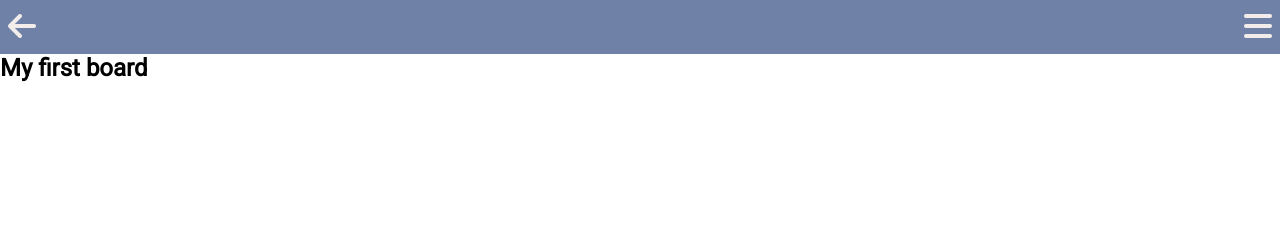
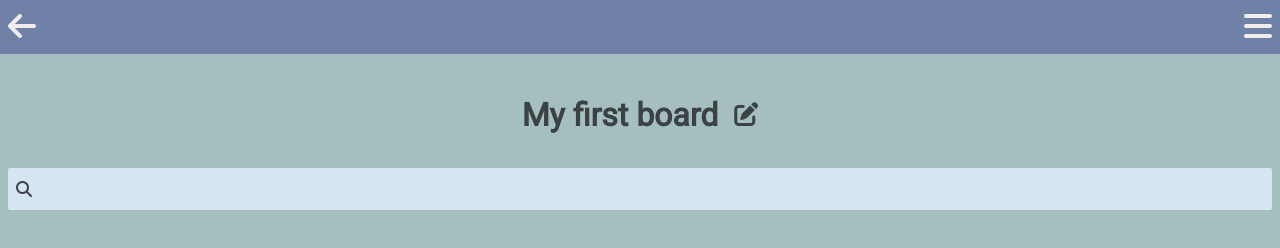
Before and after one commit to alexfrunza/kanban-board, a React app: page / in a window 1280 px wide. Built offline with nearby package versions, Linux system fonts and the light colour scheme.

Commit message:
Add board title and search

```diff
--- a/src/components/board/Board.css
+++ b/src/components/board/Board.css
@@ -1 +1,64 @@
 /* TODO: Add style to board */
+
+main.board {
+    background-color: var(--green-1);
+    padding: 0.5rem;
+    min-height: 100vh;
+}
+
+main.board .boardName {
+    color: var(--dark-blue-1);
+    display: flex;
+    justify-content: center;
+    align-items: center;
+    margin: 2rem auto;
+    font-size: 2rem;
+    text-align: center;
+}
+
+main.board h2.boardName {
+    /* Page don't move when board name it's modified */
+    border: 2px solid transparent;
+}
+
+main.board .boardName .editBoardTitle {
+    color: inherit;
+    margin-left: 1rem;
+    font-size: 1.5rem;
+}
+
+main.board input[name='boardName'],
+main.board input[name='search'] {
+    border-radius: 2px;
+    border: 2px solid transparent;
+    font-size: 2rem;
+    color: inherit;
+    background-color: var(--blue-3);
+}
+
+main.board input[name='boardName'] {
+    width: 75%;
+}
+
+main.board input[name='boardName']:focus,
+main.board input[name='search']:focus {
+    border: 2px solid var(--blue-2);
+}
+
+main.board .searchInBoard {
+    position: relative;
+}
+
+main.board input[name='search'] {
+    color: var(--dark-blue-1);
+    padding-left: 1.75rem;
+    width: 100%;
+}
+
+main.board .searchInBoard .fa-search {
+    color: var(--dark-blue-1);
+    position: absolute;
+    left: 0.5rem;
+    top: 50%;
+    transform: translateY(-50%);
+}
--- a/src/components/board/Board.js
+++ b/src/components/board/Board.js
@@ -4,6 +4,7 @@ import './Board.css';
 const Board = () => {
     const [boardName, setBoardName] = useState("My first board");
     const [boardNameEdit, setBoardNameEdit] = useState(false);
+    const [searchString, setSearchString] = useState('');
 
     const submitBoardName = (event) => {
         event.preventDefault();
@@ -29,14 +30,26 @@ const Board = () => {
     const boardNameTag = () => {
         if(!boardNameEdit) {
             return (
-                <h2 onClick={() => setBoardNameEdit(true)}>
+                <h2 className="boardName">
                     { boardName }
+                    <button
+                        className="editBoardTitle"
+                        onClick={() => setBoardNameEdit(true)}
+                    >
+                        <i className="fas fa-edit"></i>
+                    </button>
                 </h2>
             );
-        } else {
+        } else  {
             return (
-                <form onSubmit={ submitBoardName }>
+                <form className="boardName" onSubmit={ submitBoardName }>
                     <input type="text" name="boardName" defaultValue={boardName} />
+                    <button
+                        className="editBoardTitle"
+                        type="submit"
+                    >
+                        <i className="far fa-save"></i>
+                    </button>
                 </form>
             )
         }
@@ -46,10 +59,18 @@ const Board = () => {
 
     return (
         <main className='board'>
-            <div>
-                { boardNameTag() }
-            </div>
-
+            { boardNameTag() }
+            <form
+                className="searchInBoard"
+                onSubmit={(event) => event.preventDefault()}>
+                <input
+                    type="text"
+                    name="search"
+                    value={ searchString }
+                    onChange={(event) => setSearchString(event.target.value)}
+                />
+                <i className="fas fa-search"></i>
+            </form>
         </main>
     );
 }
```
